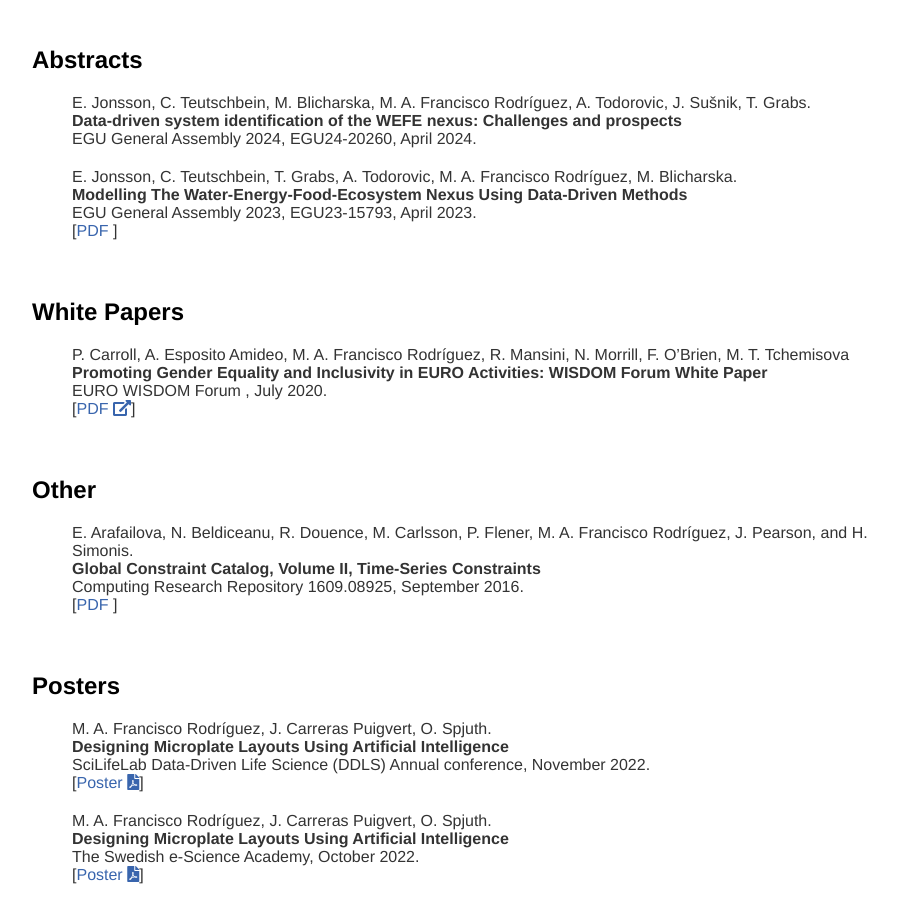
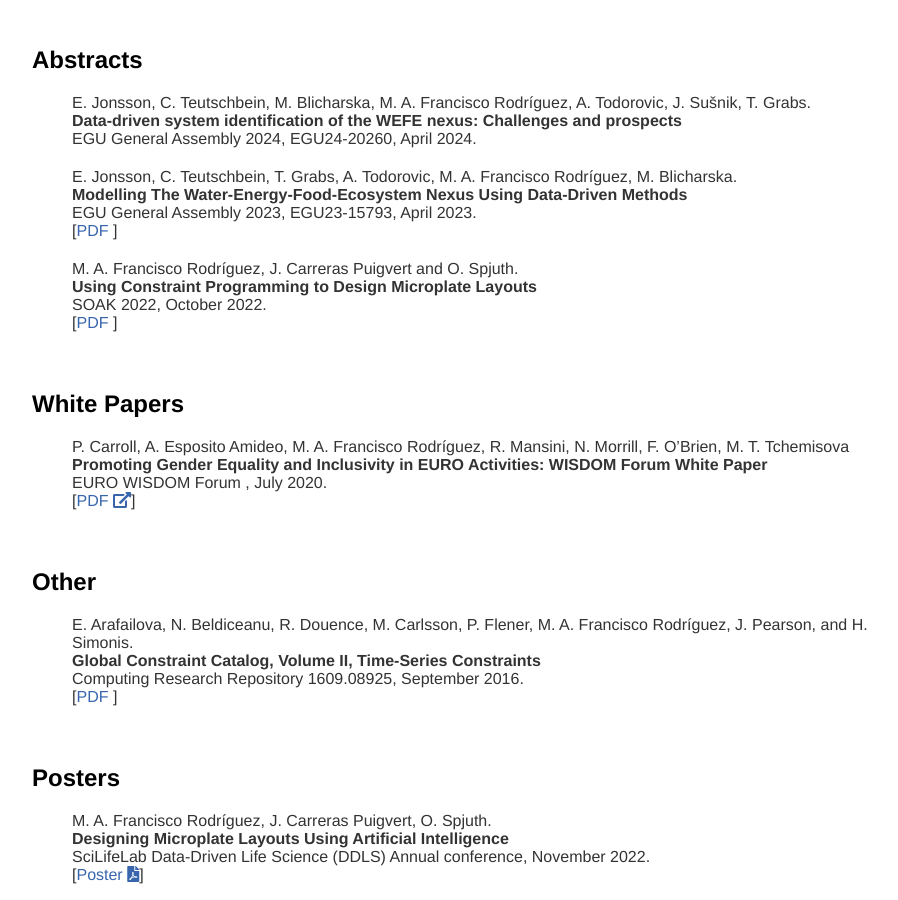
Before and after one commit to andreina-francisco/andreina-francisco.github.io, a Jekyll site: the page built from cv/index.html, in a window 1280 px wide and 900 px high, scrolled down 1811 px. Shown: the whole window, without its empty margins (160-1058 px from the left). Built offline with Jekyll 4.4.1, drawn with Linux system fonts in a browser that asks for light colours; nearby versions of some CDN libraries; a style sheet for code colours, icons or effects is not loaded.

Commit message:
SOAK Abstract

```diff
--- a/cv/index.html
+++ b/cv/index.html
@@ -181,7 +181,19 @@
 	  </span><br />
 	  [<a class="text" href="https://doi.org/10.5194/egusphere-egu23-15793">PDF <i class="ai ai-doi"></i></a>]
 	  </li>
+
+	  <li class="pub @">
+	  <span class="author">M. A. Francisco Rodr&iacute;guez, J. Carreras Puigvert and O. Spjuth.</span><br />
+	  <span class="title">Using Constraint Programming to Design Microplate Layouts</span><br />
+	  <span class="note">
+	  SOAK 2022, October 2022.
+	  </span><br />
+	  [<a class="text" href="https://soafse.files.wordpress.com/2022/10/soak_2022_program-2.pdf">PDF <i class="ai ai-doi"></i></a>]
+	  </li>
+
 	</ul>
+
+
 	<br />
 
 
```
